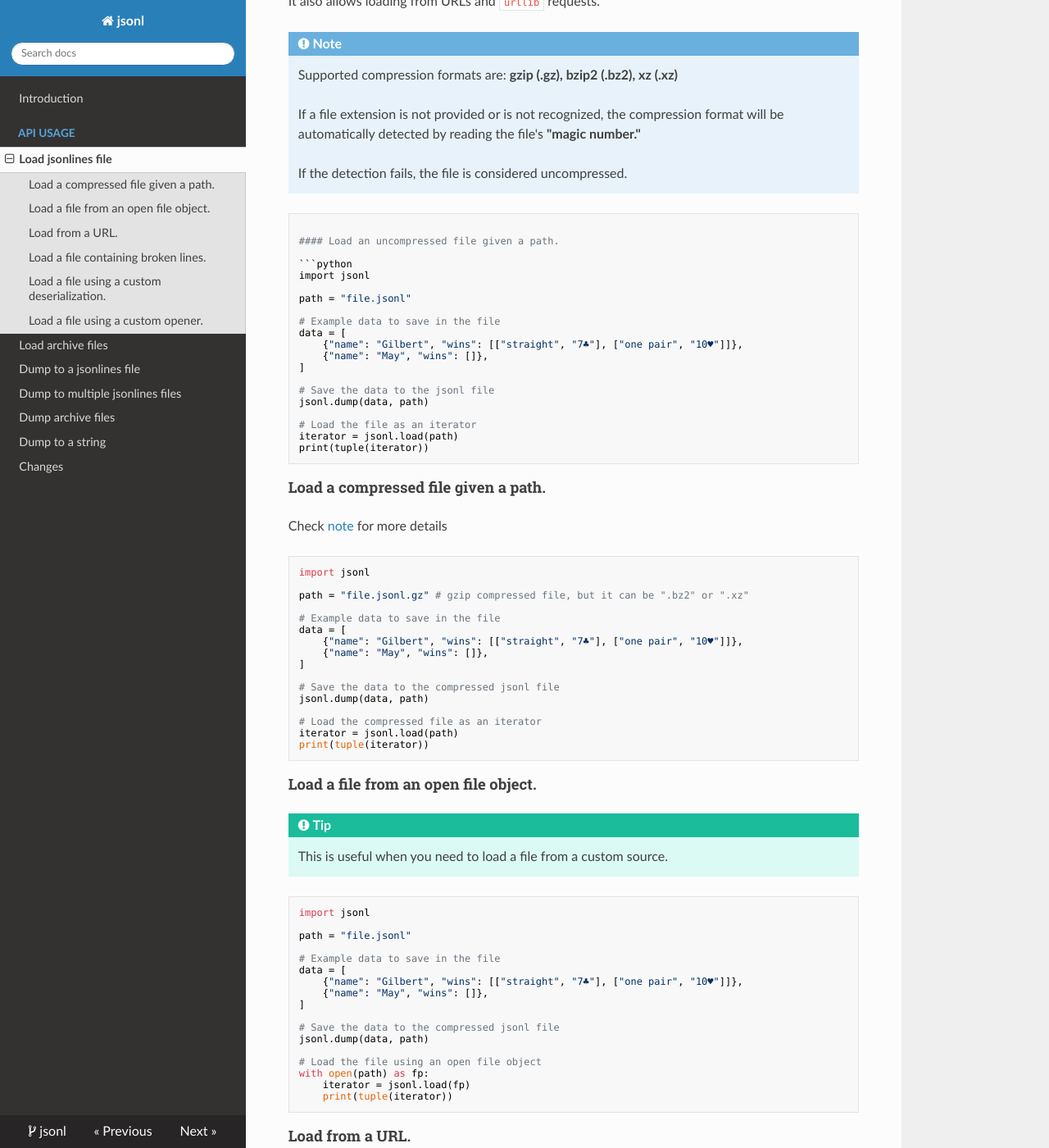
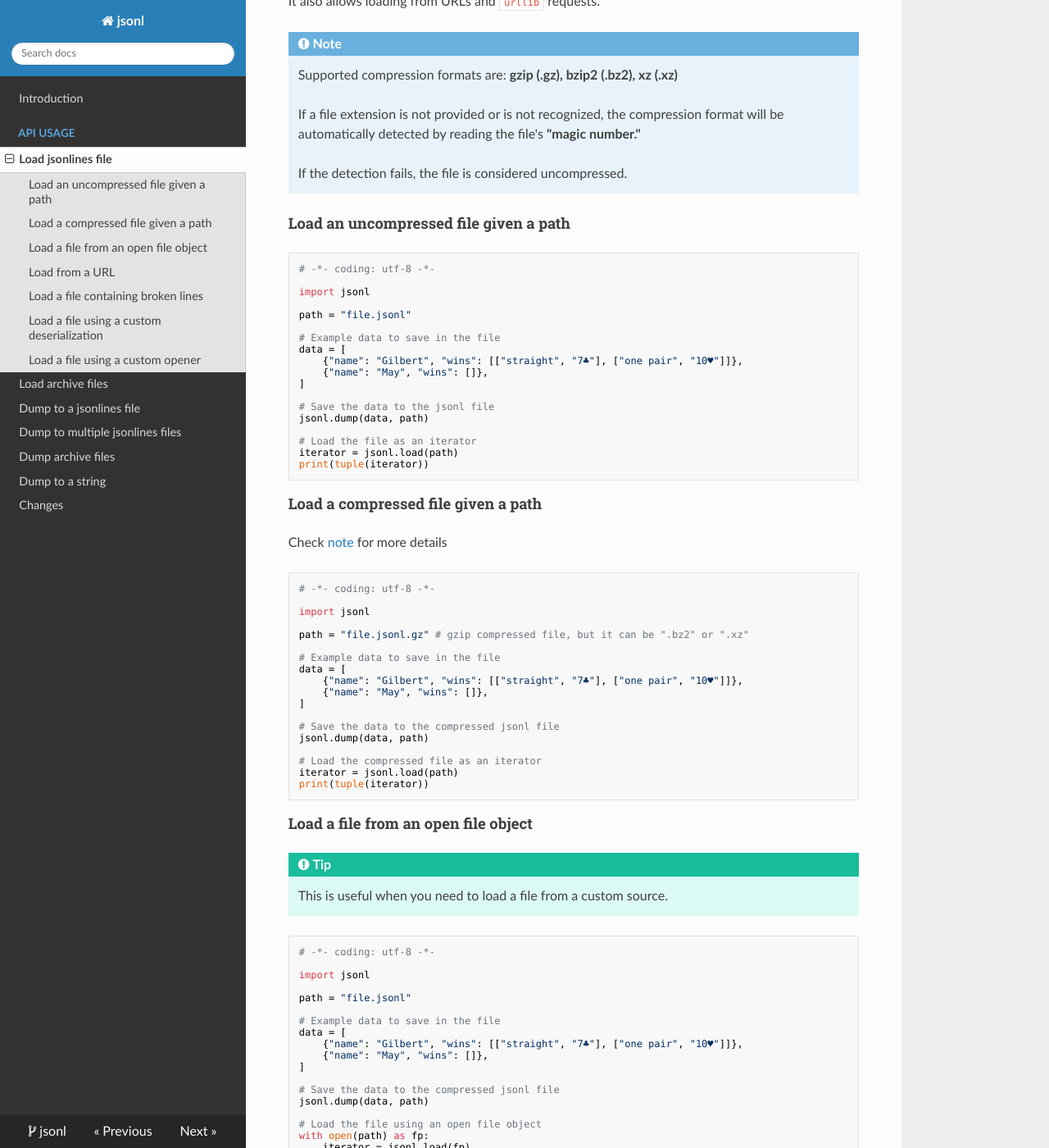
Before and after one commit to rmoralespp/jsonl, an MkDocs documentation site: the page built from docs/load.md, in a window 1280 px wide and 1400 px high, scrolled down 242 px. Shown: the whole window at 82% size. Built offline with MkDocs 1.6.1, drawn with Linux system fonts in a browser that asks for light colours; nearby versions of some CDN libraries; some of the changed text lies outside the part shown.

Commit message:
**Changed:** Documentation - Add UTF-8 headers to the Python code snippets shown.

````diff
--- a/docs/dump.md
+++ b/docs/dump.md
@@ -3,9 +3,11 @@
 Dump JSON Lines (jsonl) files incrementally, supporting both uncompressed and compressed formats and allowing
 custom serialization and opener callbacks.
 
-#### Dump the data to an uncompressed file at the specified path.
+#### Dump the data to an uncompressed file at the specified path
 
 ```python
+# -*- coding: utf-8 -*-
+
 import jsonl
 
 data = [
@@ -16,13 +18,15 @@ data = [
 jsonl.dump(data, "file.jsonl")
 ```
 
-#### Dump the data to a compressed file at the specified path.
+#### Dump the data to a compressed file at the specified path
 
 !!! note
     Supported compression formats are: **gzip (.gz), bzip2 (.bz2), xz (.xz)**
     If a file extension is not provided or is unrecognized, the file will be assumed to be uncompressed.
 
 ```python
+# -*- coding: utf-8 -*-
+
 import jsonl
 
 data = [
@@ -43,9 +47,11 @@ jsonl.dump(data, "file.jsonl.xz")
 jsonl.dump(data, "file.jsonl.foo")
 ```
 
-#### Dump the data to the already opened file.
+#### Dump the data to the already opened file
 
 ```python
+# -*- coding: utf-8 -*-
+
 import gzip
 
 import jsonl
@@ -64,9 +70,11 @@ with gzip.open("file.jsonl.gz", mode="wb") as fd:
     jsonl.dump(data, fd, text_mode=False)
 ```
 
-#### Append the data to the end of the existing file.
+#### Append the data to the end of the existing file
 
 ```python
+# -*- coding: utf-8 -*-
+
 import gzip
 
 import jsonl
@@ -85,13 +93,14 @@ with open("file.jsonl", mode="at", encoding="utf-8") as fp:
     jsonl.dump(data, fp, text_mode=True)
 ```
 
-#### Dump the data to a custom file object.
+#### Dump the data to a custom file object
 
 !!! tip
     Use this feature when you need to write the data to a custom file object.
     The custom file object must have a `write` or `writelines` method.
 
 ```python
+# -*- coding: utf-8 -*-
 
 import jsonl
 
@@ -122,7 +131,7 @@ jsonl.dump(data, MyCustomFile1(), text_mode=True)
 jsonl.dump(data, MyCustomFile2(), text_mode=True)
 ```
 
-#### Dump data with a custom serialization.
+#### Dump data with a custom serialization
 
 The `json_dumps` parameter allows for custom serialization and must take a Python object and return a
 JSON-formatted string.
@@ -130,11 +139,13 @@ JSON-formatted string.
 The following example shows how to use the `json_dumps` parameter to serialize data with the `orjson` and `ujson `
 libraries. Make sure to install these libraries to run the example.
 
-```console
+```bash
 pip install orjson ujson # Ignore this command if these libraries are already installed.
 ```
 
 ```python
+# -*- coding: utf-8 -*-
+
 import orjson
 import ujson
 
--- a/docs/dump_archive.md
+++ b/docs/dump_archive.md
@@ -15,6 +15,8 @@
 **Example usage:**
 
 ```python
+# -*- coding: utf-8 -*-
+
 import jsonl
 
 data = [
--- a/docs/dump_fork.md
+++ b/docs/dump_fork.md
@@ -13,6 +13,8 @@ This example creates individual JSON Lines files for each player, storing their
 
 
 ```python
+# -*- coding: utf-8 -*-
+
 import jsonl
 
 
@@ -54,11 +56,13 @@ jsonl.dump_fork(generate_win_data())
 This example demonstrates how to dump data using different JSON libraries.
 You can install `orjson` and `ujson` to run the following example.
 
-```console
+```bash
 pip install orjson ujson # Ignore this command if these libraries are already installed.
 ```
 
 ```python
+# -*- coding: utf-8 -*-
+
 import orjson
 import ujson
 import jsonl
--- a/docs/dumps.md
+++ b/docs/dumps.md
@@ -1,6 +1,8 @@
-##### Serialize an iterable into a JSON Lines formatted string.
+##### Serialize an iterable into a JSON Lines formatted string
 
 ```python
+# -*- coding: utf-8 -*-
+
 import jsonl
 
 data = ({'foo': 1}, {'bar': 2})
--- a/docs/load.md
+++ b/docs/load.md
@@ -12,11 +12,12 @@ It also allows loading from URLs and `urllib` requests.
     If a file extension is not provided or is not recognized, the compression format will be automatically detected by reading the file's **"magic number."**
 
     If the detection fails, the file is considered uncompressed.
-```
 
-#### Load an uncompressed file given a path.
+#### Load an uncompressed file given a path
 
 ```python
+# -*- coding: utf-8 -*-
+
 import jsonl
 
 path = "file.jsonl"
@@ -35,11 +36,13 @@ iterator = jsonl.load(path)
 print(tuple(iterator))
 ```
 
-#### Load a compressed file given a path.
+#### Load a compressed file given a path
 
 Check [note](#note-compression) for more details
 
 ```python
+# -*- coding: utf-8 -*-
+
 import jsonl
 
 path = "file.jsonl.gz" # gzip compressed file, but it can be ".bz2" or ".xz"
@@ -58,12 +61,14 @@ iterator = jsonl.load(path)
 print(tuple(iterator))
 ```
 
-#### Load a file from an open file object.
+#### Load a file from an open file object
 
 !!! tip
     This is useful when you need to load a file from a custom source.
 
 ```python
+# -*- coding: utf-8 -*-
+
 import jsonl
 
 path = "file.jsonl"
@@ -83,12 +88,14 @@ with open(path) as fp:
     print(tuple(iterator))
 ```
 
-#### Load from a URL.
+#### Load from a URL
 
 You can load a JSON Lines directly from a URL incrementally, if needed you can also create custom
 requests using `urllib.request.Request`.
 
 ```python
+# -*- coding: utf-8 -*-
+
 import urllib.request
 import jsonl
 
@@ -102,13 +109,15 @@ iterator = jsonl.load(req)
 print(tuple(iterator))
 ```
 
-#### Load a file containing broken lines.
+#### Load a file containing broken lines
 
 !!! warning
     If the **broken** parameter is set to `False`, the function will raise an `Exception` when it encounters a broken line.
     If set to `True`, the function will skip the broken line, continue reading the file, and log a warning message.
 
 ```python
+# -*- coding: utf-8 -*-
+
 import jsonl
 
 # Create a file with broken JSON lines
@@ -124,12 +133,12 @@ print(tuple(iterator))
 
 *Output:*
 
-```console
+```text
 WARNING:root:Broken line at 2: Expecting ',' delimiter: line 2 column 1 (char 28)
 ({'name': 'Gilbert', 'wins': [['straight', '7♣'], ['one pair', '10♥']]}, {'name': 'Richard', 'wins': []})
 ```
 
-#### Load a file using a custom deserialization.
+#### Load a file using a custom deserialization
 
 The `json_loads` parameter allows for custom deserialization and must take a JSON-formatted
 string as input and return a Python object.
@@ -141,13 +150,15 @@ string as input and return a Python object.
 The following example demonstrates how to use the `json_loads` parameter to deserialize the data
 using the `orjson` and `ujson` libraries. Make sure to install these libraries to run the example.
 
-```console
+```bash
 pip install orjson ujson # Ignore this command if these libraries are already installed.
 ```
 
 Now, you can use these libraries to load the JSON lines:
 
 ```python
+# -*- coding: utf-8 -*-
+
 import orjson
 import ujson
 
@@ -174,11 +185,13 @@ print(tuple(iterator1))
 print(tuple(iterator2))
 ```
 
-#### Load a file using a custom opener.
+#### Load a file using a custom opener
 
 The `opener` parameter allows loading files from custom sources, such as a ZIP archive. Here’s how to use it:
 
 ```python
+# -*- coding: utf-8 -*-
+
 import zipfile
 
 import jsonl
--- a/docs/load_archive.md
+++ b/docs/load_archive.md
@@ -8,7 +8,7 @@ Allows to load multiple JSON Lines **(.jsonl)** files incrementally from a **ZIP
 - Filename filtering using Unix shell-style wildcards via `fnmatch`. Use a pattern (e.g., *.jsonl) to selectively load
   only matching files within the archive.
 - Support for both compressed and uncompressed `.jsonl` files inside the archive. (e.g., `*.jsonl.gz` or `*.jsonl.bz2`
-  or `*.jsonl.xz` **(Check [note](load.md#note-compression) for more details)**.
+  or `*.jsonl.xz`) **Check [note](load.md#note-compression) for more details**.
 - Graceful handling of malformed or broken lines.
 - Optional custom deserialization and opener callbacks for advanced use cases.
 
@@ -16,6 +16,8 @@ Allows to load multiple JSON Lines **(.jsonl)** files incrementally from a **ZIP
 **Load from a local archive**
 
 ```python
+# -*- coding: utf-8 -*-
+
 import jsonl
 
 path = "path/to/archive.zip"
@@ -30,6 +32,8 @@ for filename, iterator in jsonl.load_archive(path):
 You can load the archive from a URL, if needed you can also create custom requests using `urllib.request.Request`.
 
 ```python
+# -*- coding: utf-8 -*-
+
 import urllib.request
 
 import jsonl
@@ -63,6 +67,8 @@ For more information, refer to the [fnmatch documentation](https://docs.python.o
 
 
 ```python
+# -*- coding: utf-8 -*-
+
 import jsonl
 
 path = "path/to/archive.zip"
--- a/jsonl.py
+++ b/jsonl.py
@@ -215,7 +215,7 @@ def dumper(iterable, /, *, text_mode=True, json_dumps=None, **json_dumps_kwargs)
 
 
 def loader(stream, broken, /, *, json_loads=None, **json_loads_kwargs):
-    """Load a JSON Lines formatted stream into an iterable of Python objects."""
+    """Load a JSON Lines formatted stream into an object iterator."""
 
     deserialize = functools.partial(json_loads or _default_json_loads, **json_loads_kwargs)
     for lineno, line in enumerate(stream, start=1):
````
Also changed, not shown: CHANGELOG.md (+3 -2 lines).
